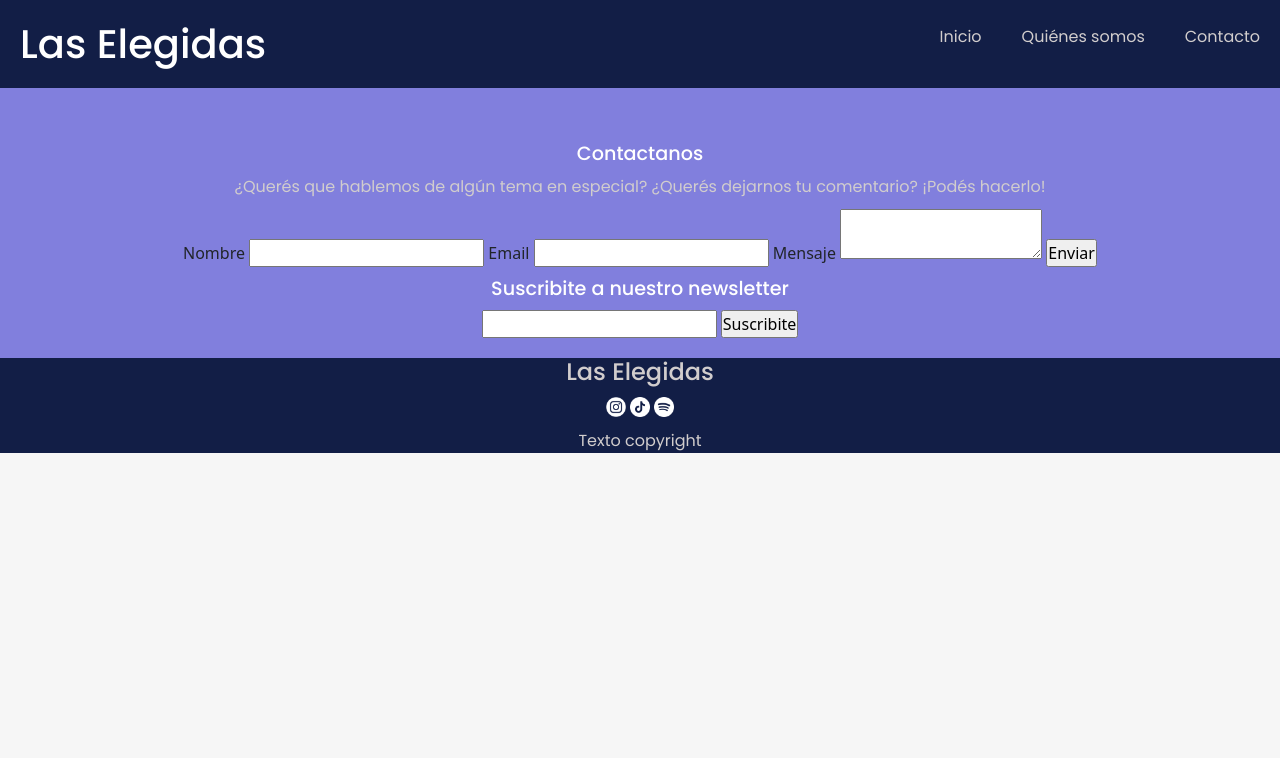
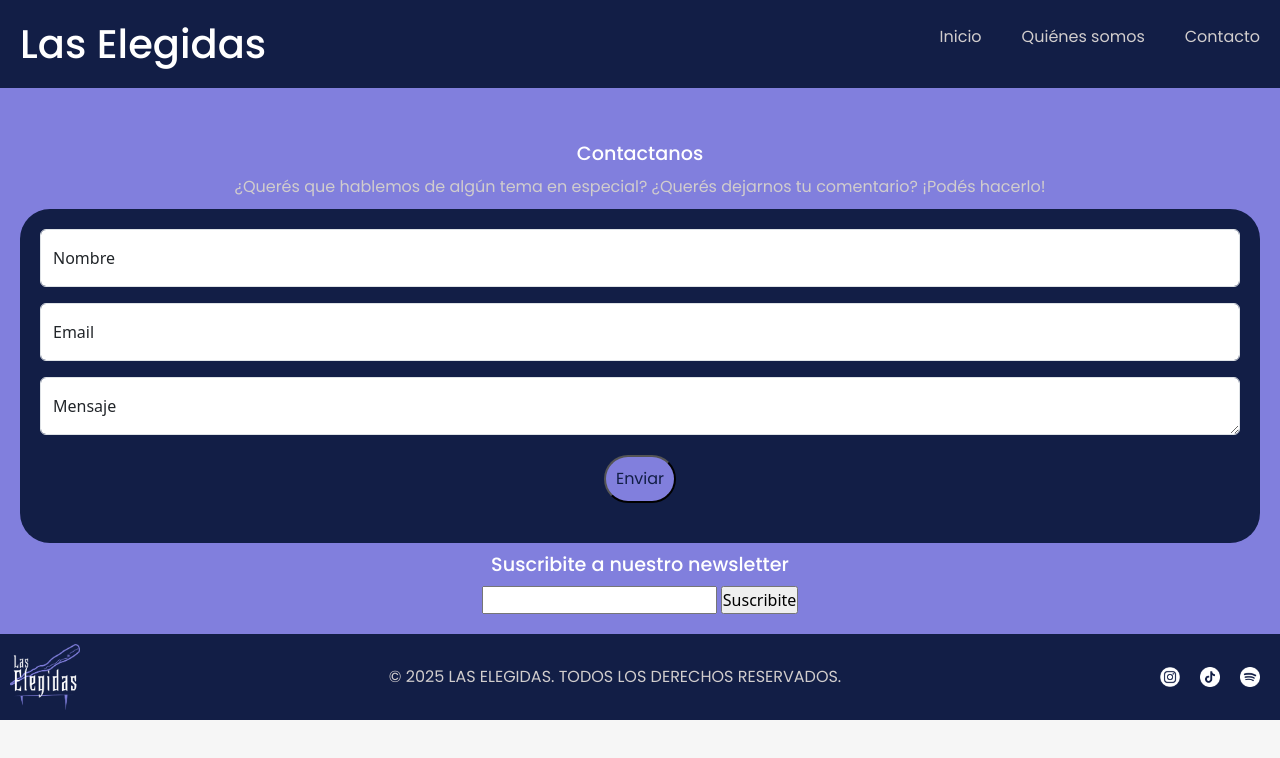
Before and after one commit to almarcolini/LasElegidas, a plain HTML site: page pages/contacto.html in a window 1280 px wide. Drawn offline with nearby package versions, Linux system fonts and the light colour scheme.

Commit message:
Formulario + Footer.html

```diff
--- a/pages/contacto.html
+++ b/pages/contacto.html
@@ -31,15 +31,23 @@
             <p>¿Querés que hablemos de algún tema en especial? ¿Querés dejarnos tu comentario? ¡Podés hacerlo!</p>
         </section>
         <section>
+            <section class="FormularioContacto">
             <form action="">
-                <label for="nombre">Nombre</label>
-                <input type="text" name="" id="nombre">
-                <label for="email">Email</label>
-                <input type="email" name="" id="email">
-                <label for="text">Mensaje</label>
-                <textarea name="" id="text"></textarea>
-                <input type="submit" value="Enviar">
+                <div class="form-floating mb-3">
+                  <input type="text" class="form-control" id="floatingInput" placeholder="Name">
+                  <label for="floatingInput">Nombre</label>
+            </div>
+            <div class="form-floating mb-3">
+                  <input type="email" class="form-control" id="floatingInput" placeholder="name@example.com">
+                  <label for="floatingInput">Email</label>
+            </div>
+            <div class="form-floating">
+                  <textarea class="form-control" placeholder="Deja tu mensaje" id="floatingTextarea"></textarea>  <label for="floatingTextarea">Mensaje</label>
+                </div>
+                <input class="Boton" type="submit" value="Enviar">
+
             </form>
+        </section>
         </section>
         <section>
             <h2>Suscribite a nuestro newsletter</h2>
@@ -49,12 +57,16 @@
             </form>
         </section>
     </main>
-    <footer>
-        <h4>Las Elegidas</h4>
-        <img src="../assets/icon/instagram.png" alt="icono de la aplicacion instagram" width="20" height="20">
-        <img src="../assets/icon/tik-tok.png" alt="icono de la aplicacion tiktok" width="20" height="20">
-        <img src="../assets/icon/spotify.png" alt="icono de la aplicacion spotify" width="20" height="20">
-        <p>Texto copyright</p>
+     <footer>
+        <div class="FooterIconos">
+        <img src="../assets/images/Recurso 2.png"  width="70">
+        <p>© 2025 LAS ELEGIDAS. TODOS LOS DERECHOS RESERVADOS.</p>
+                <div class="RedesIconos">
+                    <img src="../assets/icon/instagram.png" alt="icono de la aplicacion instagram" width="20" height="20">
+                    <img src="../assets/icon/tik-tok.png" alt="icono de la aplicacion tiktok" width="20" height="20">
+                    <img src="../assets/icon/spotify.png" alt="icono de la aplicacion spotify" width="20" height="20">
+                </div>
+        </div>
     </footer>
     <script src="https://cdn.jsdelivr.net/npm/bootstrap@5.3.8/dist/js/bootstrap.bundle.min.js" integrity="sha384-FKyoEForCGlyvwx9Hj09JcYn3nv7wiPVlz7YYwJrWVcXK/BmnVDxM+D2scQbITxI" crossorigin="anonymous"></script>
 </body>
```
